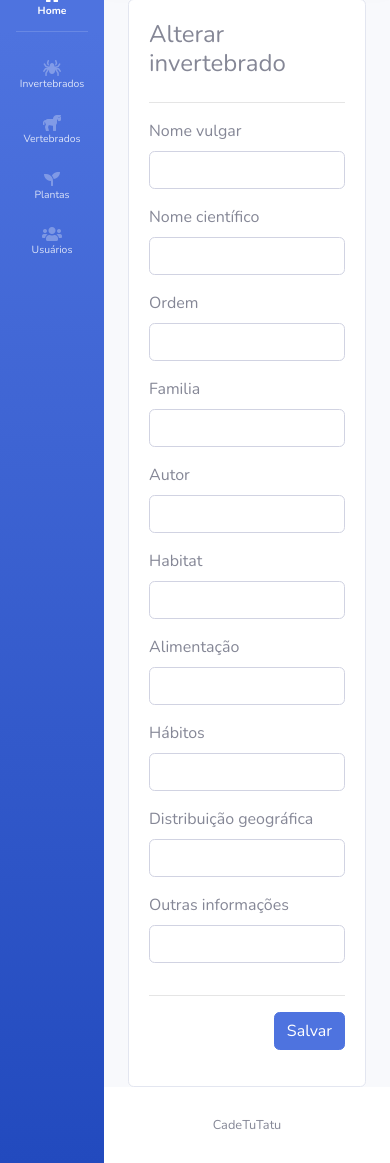
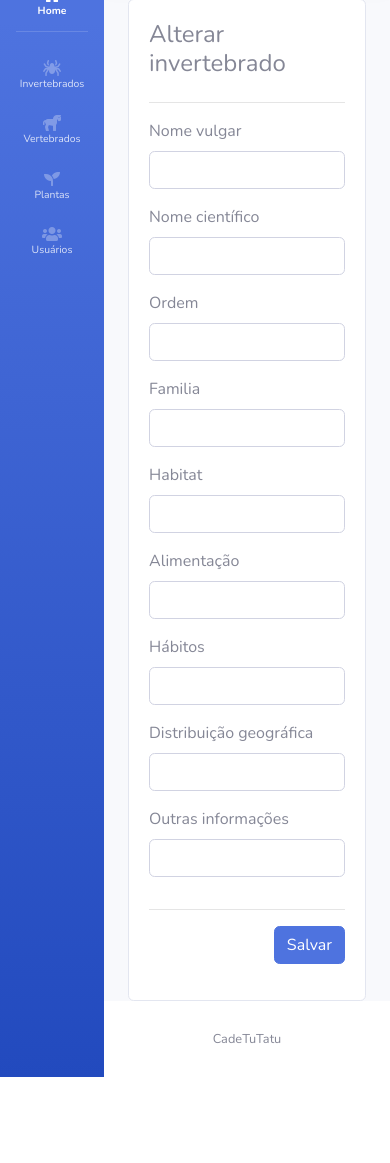
Before and after one commit to thiagocoleti/cadetutatu, a PHP site: page /alterar_invertebrado.php?id_inv=1 in a window 390 px wide. Shown: the part 95-1258 px from the top of the page. After the commit the page ends 1172 px from the top, so only its background shows below. Run offline with PHP 8.4, Linux system fonts and the light colour scheme; the visitor is signed in with stand-in values (Sample User, id 1); data that the repository does not hold is empty.

Commit message:
Atualização Invertebrados
Atualização - campo "Autor" - retirada das instruções SQL dos formulários de cadastro, atualização e visualização

```diff
--- a/php/invertebrado_change.php
+++ b/php/invertebrado_change.php
@@ -9,56 +9,56 @@
 
     $result = $stmt->fetchAll(PDO::FETCH_ASSOC);
 
-    echo '<input type="hidden" id="cad-idInvertebrado" name="idInvertebrado" value="'.$id_inv.'">';
+    echo '<input type="hidden" id="idInvertebrado" name="idInvertebrado" value="'.$id_inv.'">';
 
     echo '<div class="row">';
         echo '<div class="form-group col-md-6">';
-            echo '<label for="cad-nomeVulgar">Nome vulgar</label>';
-            echo '<input type="text" class="form-control" id="cad-nomeVulgar" name="nomeVulgar" value="'.$result[0]["nome_vulgar"].'"> ';
+            echo '<label for="nomeVulgar">Nome vulgar</label>';
+            echo '<input type="text" class="form-control" id="nomeVulgar" name="nomeVulgar" value="'.$result[0]["nome_vulgar"].'"> ';
         echo '</div>';
         echo '<div class="form-group col-md-6">';
-            echo '<label for="cad-nomeCientifico">Nome científico</label>';
-            echo '<input type="text" class="form-control" id="cad-nomeCientifico" name="nomeCientifico" value="'.$result[0]["nome_cientifico"].'"> ';
+            echo '<label for="nomeCientifico">Nome científico</label>';
+            echo '<input type="text" class="form-control" id="nomeCientifico" name="nomeCientifico" value="'.$result[0]["nome_cientifico"].'"> ';
         echo '</div>';
     echo '</div>';
     echo '<div class="row">';
         echo '<div class="form-group col-md-4">';
-            echo '<label for="cad-ordem">Ordem</label>';
-            echo '<input type="text" class="form-control" id="cad-ordem" name="ordem" value="'.$result[0]["ordem"].'">';
+            echo '<label for="ordem">Ordem</label>';
+            echo '<input type="text" class="form-control" id="ordem" name="ordem" value="'.$result[0]["ordem"].'">';
         echo '</div>';
         echo '<div class="form-group col-md-4">';
-            echo '<label for="cad-familia">Familia</label>';
-            echo '<input type="text" class="form-control" id="cad-familia" name="familia" value="'.$result[0]["familia"].'">';
+            echo '<label for="familia">Familia</label>';
+            echo '<input type="text" class="form-control" id="familia" name="familia" value="'.$result[0]["familia"].'">';
         echo '</div>';
-        echo '<div class="form-group col-md-4">';
-            echo '<label for="cad-autor">Autor</label>';
-            echo '<input type="text" class="form-control" id="cad-autor" name="autor" value="'.$result[0]["autor"].'">';
-        echo '</div>';
+        //echo '<div class="form-group col-md-4">';
+         //   echo '<label for="cad-autor">Autor</label>';
+          //  echo '<input type="text" class="form-control" id="cad-autor" name="autor" value="'.$result[0]["autor"].'">';
+        //echo '</div>';
     echo '</div>';
     echo '<div class="row">';
         echo '<div class="form-group col-md-4">';
-            echo '<label for="cad-habitat">Habitat</label>';
-            echo '<input type="text" class="form-control" id="cad-habitat" name="habitat" value="'.$result[0]["habitat"].'">';
+            echo '<label for="habitat">Habitat</label>';
+            echo '<input type="text" class="form-control" id="habitat" name="habitat" value="'.$result[0]["habitat"].'">';
         echo '</div>';
         echo '<div class="form-group col-md-4">';
-            echo '<label for="cad-alimentacao">Alimentação</label>';
-            echo '<input type="text" class="form-control" id="cad-alimentacao" name="alimentacao" value="'.$result[0]["alimentacao"].'">';
+            echo '<label for="alimentacao">Alimentação</label>';
+            echo '<input type="text" class="form-control" id="alimentacao" name="alimentacao" value="'.$result[0]["alimentacao"].'">';
         echo '</div>';
         echo '<div class="form-group col-md-4">';
-            echo '<label for="cad-habitos">Hábitos</label>';
-            echo '<input type="text" class="form-control" id="cad-habitos" name="habitos" value="'.$result[0]["habitos"].'">';
+            echo '<label for="habitos">Hábitos</label>';
+            echo '<input type="text" class="form-control" id="habitos" name="habitos" value="'.$result[0]["habitos"].'">';
         echo '</div>';
     echo '</div>';
     echo '<div class="row">';
         echo '<div class="form-group col-md-12">';
-            echo '<label for="cad-distribuicaoGeografica">Distribuição geográfica</label>';
-            echo '<input type="text" class="form-control" id="cad-distribuicaoGeografica" name="distribuicaoGeografica" value="'.$result[0]["distribuicao_geografica"].'">';
+            echo '<label for="distribuicaoGeografica">Distribuição geográfica</label>';
+            echo '<input type="text" class="form-control" id="distribuicaoGeografica" name="distribuicaoGeografica" value="'.$result[0]["distribuicao_geografica"].'">';
         echo '</div>';
     echo '</div>';
     echo '<div class="row">';
         echo '<div class="form-group col-md-12">';
-            echo '<label for="cad-outrasinformacoes">Outras informações</label>';
-            echo '<input type="text" class="form-control" id="cad-outrasinformacoes" name="outrasInformacoes" value="'.$result[0]["outras_informacoes"].'">';
+            echo '<label for="outrasinformacoes">Outras informações</label>';
+            echo '<input type="text" class="form-control" id="outrasInformacoes" name="outrasInformacoes" value="'.$result[0]["outras_informacoes"].'">';
         echo '</div>';
     echo '</div>';
 
```
Also changed, not shown: php/invertebrado.php (+12 -5 lines), php/invertebrado_details.php (+4 -4 lines).
